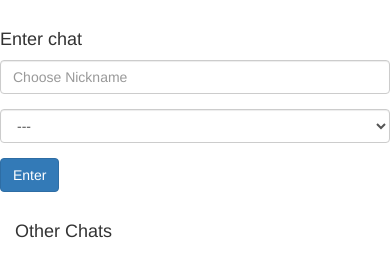
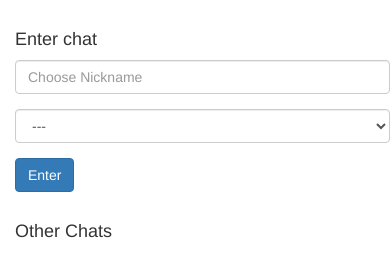
Before and after one commit to niksmac/slickim, a website: page views/chat.html in a window 390 px wide. Drawn offline with nearby package versions, Linux system fonts and the light colour scheme; no server answers.

Commit message:
chat ui, looger, user update

```diff
--- a/assets/chats.css
+++ b/assets/chats.css
@@ -8,7 +8,6 @@ html, body{
 .chat-left {
   min-height: 100%;
   height: auto !important;
-  height: 100%;
   padding: 20px 0 ;
 }
 #chatWrap {
@@ -24,3 +23,9 @@ html, body{
   min-height: 400px;
   height: 100%;
 }
+
+@media (max-width: 992px) {
+  .chat-left  {
+    padding-left: 15px;
+  }
+}
--- a/package.json
+++ b/package.json
@@ -27,6 +27,7 @@
     "password-hash": "~1.2.2",
     "connect-multiparty": "~2.0.0",
     "mongodb": "~2.0.43",
-    "shortid": "~2.2.2"
+    "shortid": "~2.2.2",
+    "morgan": "~1.6.1"
   }
 }
--- a/routes/user.js
+++ b/routes/user.js
@@ -63,6 +63,9 @@ exports.usernameCheck = function (req, res) {
 // Edit a User
 exports.editUser = function (req, res) {
   var wine = req.body;
+  //console.log(wine);
+  //res.send(wine);
+
   getConnection(function (err, db) {
     var uEmail = req.body.email,
         result = {};
```
Also changed, not shown: index.js (+8 -1 lines), 1 other file.
